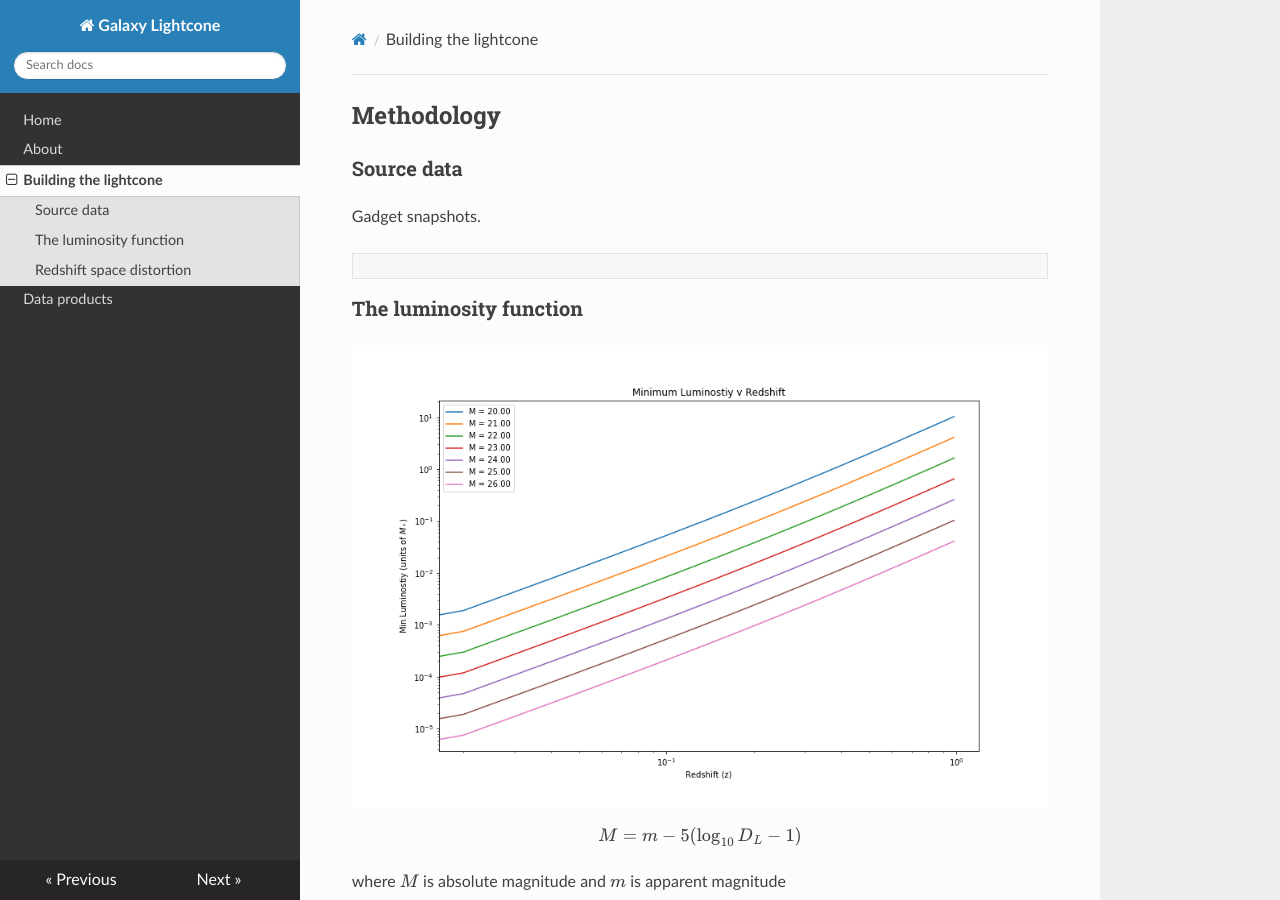
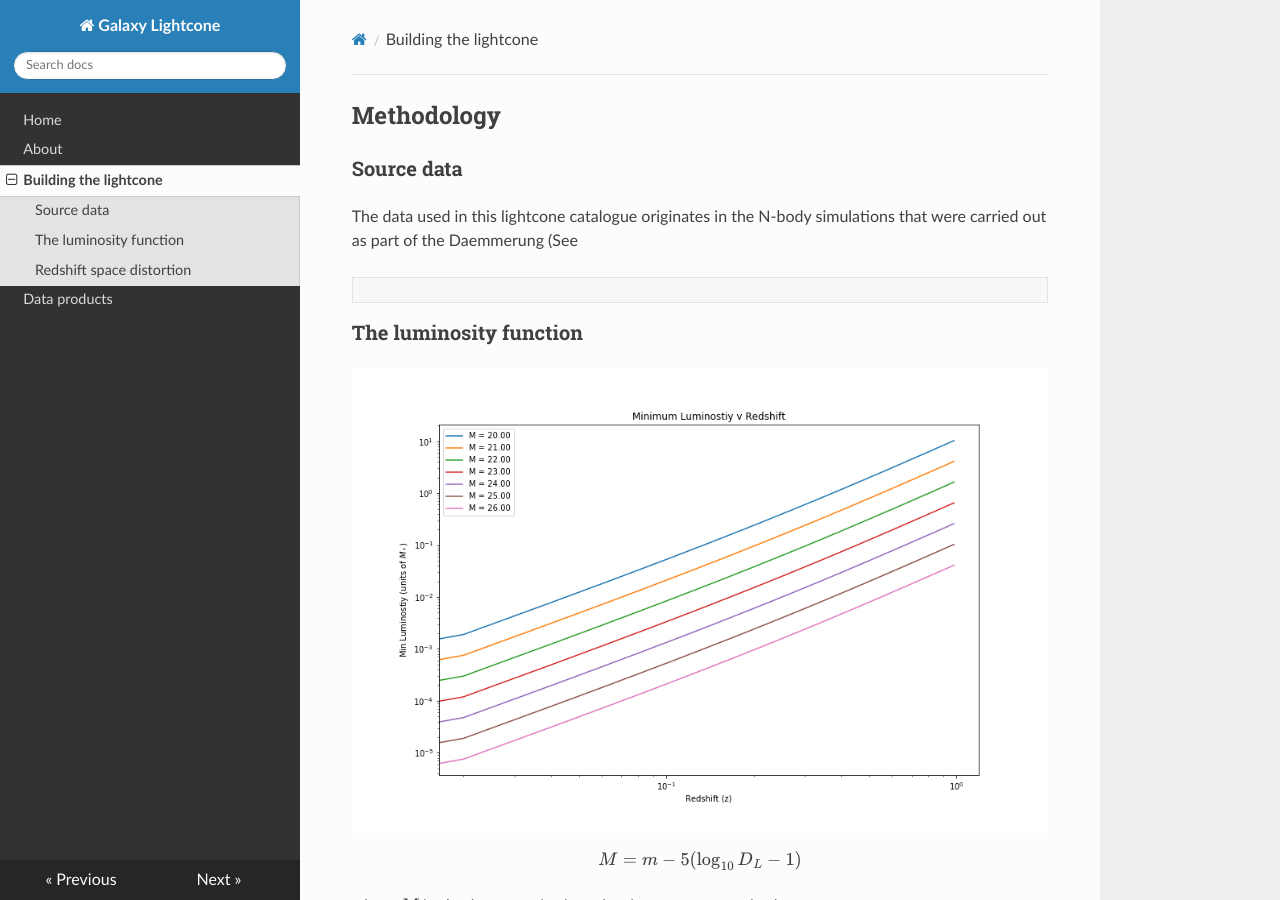
Before and after one commit to rajbooth/Lightcone, an MkDocs documentation site: the page built from docs/building_lightcone.md, in a window 1280 px wide and 900 px high. Built offline with MkDocs 1.6.1, drawn with Linux system fonts in a browser that asks for light colours; nearby versions of some CDN libraries; formulas are drawn with MathJax 3.

Commit message:
docs/building_lightcone.md updated from https://stackedit.io/

````diff
--- a/docs/building_lightcone.md
+++ b/docs/building_lightcone.md
@@ -1,7 +1,8 @@
 ## Methodology
 
 ### Source data
-Gadget snapshots.
+The data used in this lightcone catalogue originates in the N-body simulations that were carried out as part of the Daemmerung
+(See
 ```
 ```
 ### <a name="luminosity"></a>The luminosity function
````
Also changed, not shown: other parts of docs/building_lightcone.md (+2 -2 lines).
